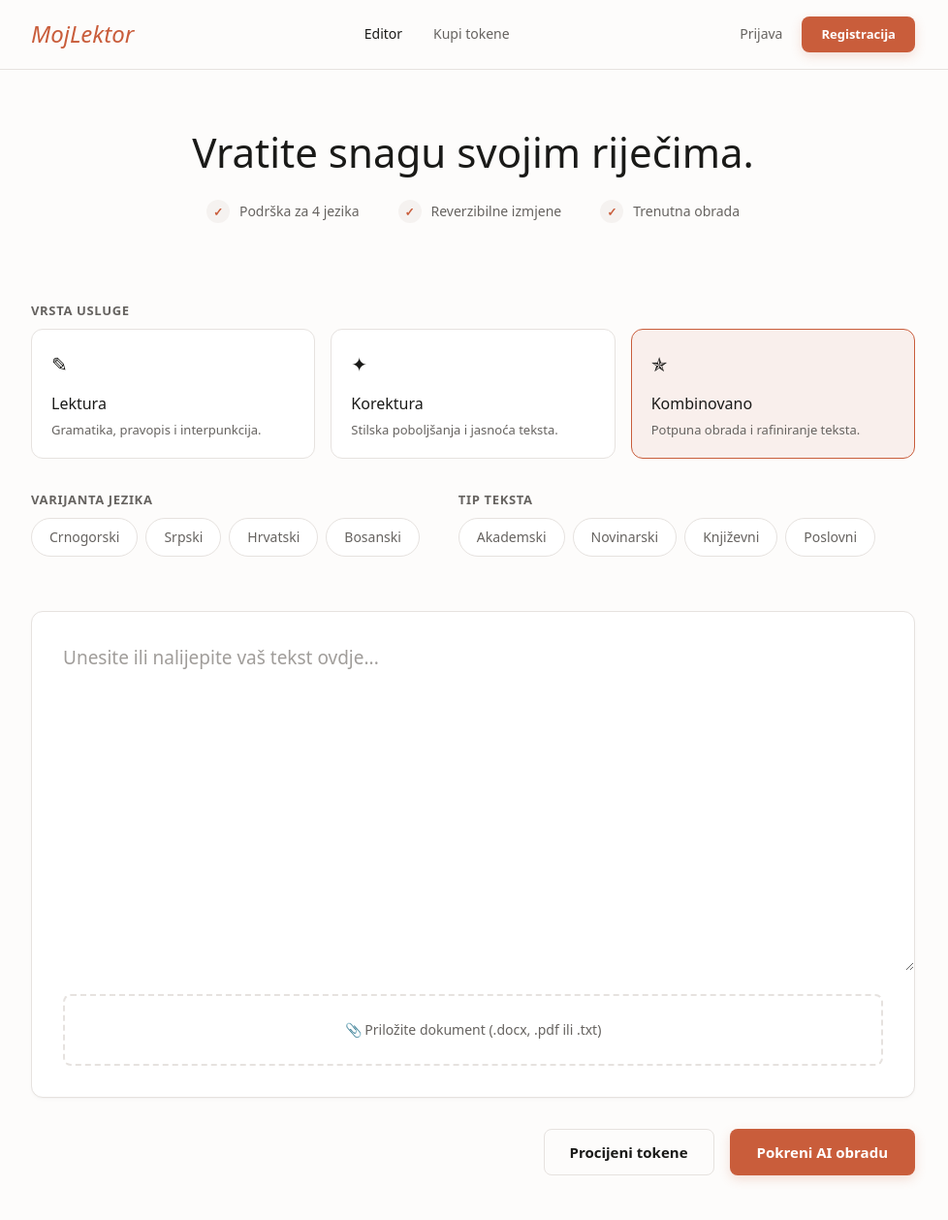
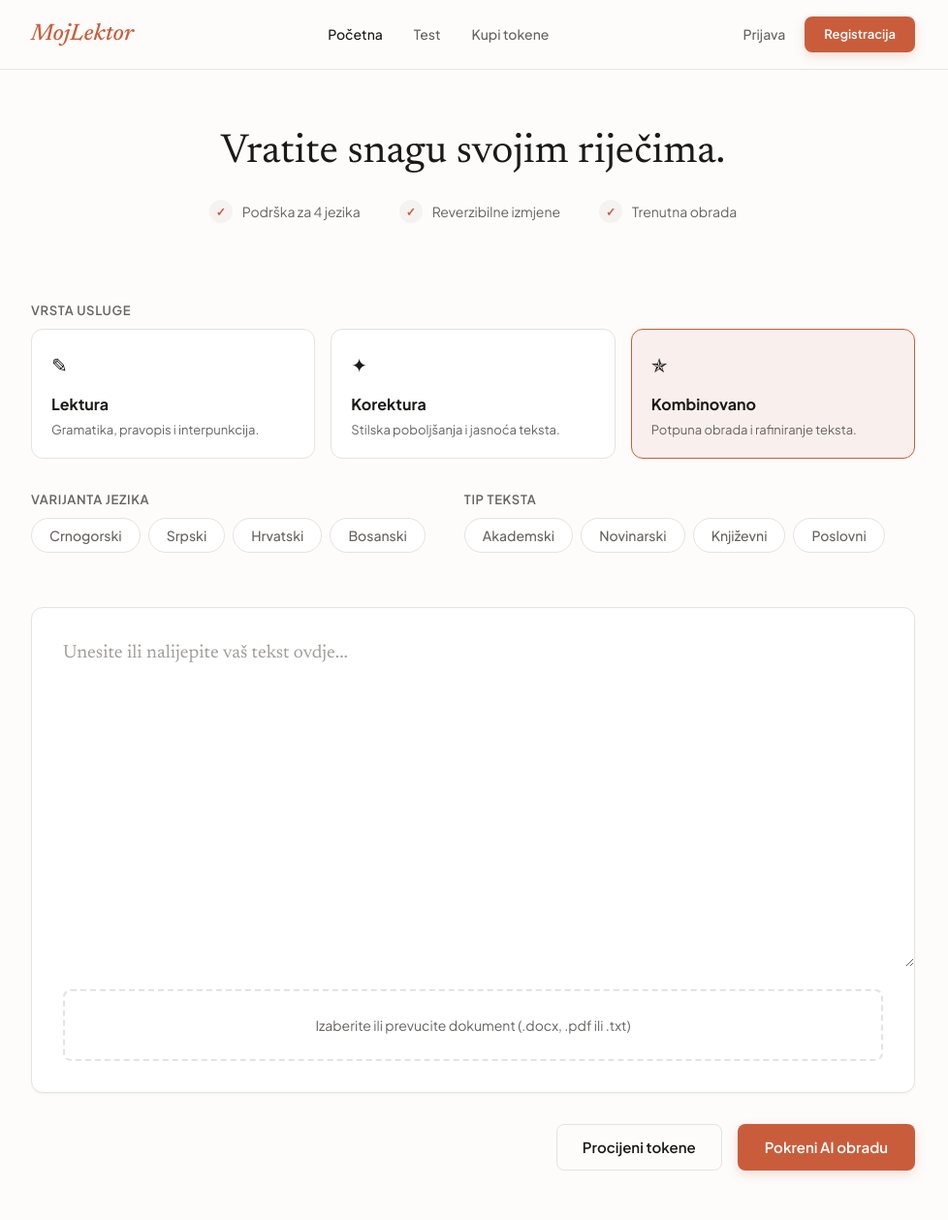
Before and after one commit to Lukaa21/MojLektor, a Next.js app in the folder frontend/: page / in a window 1280 px wide. Shown: the top 1258 px of the page at 97% size, without its empty margins (152-1130 px from the left). Built offline with nearby package versions, Linux system fonts and the light colour scheme; no server answers.

Commit message:
frontend redesign PHASE 3

```diff
--- a/frontend/src/app/globals.css
+++ b/frontend/src/app/globals.css
@@ -16,8 +16,8 @@
   --success-bg: #E9F0E8;
   --error: #A02C2C;
   --error-bg: #F9EBEB;
-  --font-ui: var(--font-jakarta), 'Plus Jakarta Sans', sans-serif;
-  --font-serif: var(--font-newsreader), 'Newsreader', serif;
+  --font-ui: 'Plus Jakarta Sans', sans-serif;
+  --font-serif: 'Newsreader', serif;
   --radius-lg: 12px;
   --radius-md: 8px;
   --shadow-sm: 0 2px 4px rgba(0,0,0,0.02), 0 1px 0 rgba(0,0,0,0.02);
@@ -78,7 +78,7 @@ body {
 /* --- Chips --- */
 .chip-group { display: flex; gap: 8px; margin-bottom: 24px; flex-wrap: wrap; }
 .chip {
-  padding: 8px 18px; border-radius: 99px; background: white;
+  padding: 6px 18px; border-radius: 99px; background: white;
   border: 1.5px solid var(--border-light); font-size: 14px; font-weight: 500;
   color: var(--text-muted); cursor: pointer; font-family: inherit;
   transition: all 0.3s var(--ease);
@@ -95,7 +95,7 @@ body {
 }
 .service-card:hover { border-color: var(--text-ghost); }
 .service-card.active { border-color: var(--accent); background: var(--accent-soft); }
-.service-card h3 { font-size: 16px; margin-bottom: 4px; }
+.service-card h3 { font-size: 16px; margin-bottom: 4px; font-weight: bold; }
 .service-card p { font-size: 13px; color: var(--text-muted); line-height: 1.4; margin: 0; }
 .service-icon { margin-bottom: 12px; display: block; font-size: 20px; }
 
@@ -138,8 +138,8 @@ body {
   padding: 4px 10px; border-radius: 4px; font-size: 12px;
   font-weight: 700; text-transform: uppercase; display: inline-block;
 }
-.status-badge.success { color: var(--success); background: var(--success-bg); }
-.status-badge.error { color: var(--error); background: var(--error-bg); }
+.status-badge.success { color: var(--success); }
+.status-badge.error { color: var(--error); }
 
 /* --- Diff Result --- */
 .result-section { margin-bottom: var(--section-gap); }
--- a/frontend/src/app/page.tsx
+++ b/frontend/src/app/page.tsx
@@ -70,6 +70,7 @@ export default function Home() {
   const [isAuthChecking, setIsAuthChecking] = useState(true);
   const [error, setError] = useState<string | null>(null);
   const [inputConflictWarning, setInputConflictWarning] = useState<string | null>(null);
+  const [isDragging, setIsDragging] = useState(false);
 
   const trimmedText = useMemo(() => rawText.trim(), [rawText]);
 
@@ -426,12 +427,31 @@ export default function Home() {
           />
           <div
             className="upload-zone"
+            style={isDragging ? {
+              borderColor: "var(--text-ghost)",
+              background: "var(--bg-card)",
+              color: "var(--text-main)",
+            } : undefined}
             onClick={() => {
               if (trimmedText) {
                 setInputConflictWarning(conflictMessage);
                 return;
               }
               fileInputRef.current?.click();
+            }}
+            onDragEnter={(e) => { e.preventDefault(); e.stopPropagation(); setIsDragging(true); }}
+            onDragOver={(e) => { e.preventDefault(); e.stopPropagation(); }}
+            onDragLeave={(e) => { e.preventDefault(); e.stopPropagation(); setIsDragging(false); }}
+            onDrop={(e) => {
+              e.preventDefault();
+              e.stopPropagation();
+              setIsDragging(false);
+              if (trimmedText) {
+                setInputConflictWarning(conflictMessage);
+                return;
+              }
+              const droppedFile = e.dataTransfer.files?.[0] ?? null;
+              handleFileChange(droppedFile);
             }}
           >
             <input
@@ -466,7 +486,7 @@ export default function Home() {
                 </button>
               </span>
             ) : (
-              <span>📎 Priložite dokument (.docx, .pdf ili .txt)</span>
+              <span>Izaberite ili prevucite dokument (.docx, .pdf ili .txt)</span>
             )}
           </div>
         </div>
--- a/frontend/src/app/test/page.tsx
+++ b/frontend/src/app/test/page.tsx
@@ -111,7 +111,7 @@ export default function TestPage() {
           textAlign: "center",
         }}
       >
-        Demo režim – testirajte funkcionalnost bez obrade stvarnog teksta.
+        Demo režim – testirajte funkcionalnost bez potrošnje tokena.
       </div>
 
       {/* Section 1 — Intro */}
--- a/frontend/src/components/EstimateDisplay.tsx
+++ b/frontend/src/components/EstimateDisplay.tsx
@@ -59,7 +59,7 @@ export const EstimateDisplay = ({
         </div>
       )}
       <div className="est-row" style={{ borderTop: "1px solid var(--border-light)", paddingTop: 12, marginTop: 8 }}>
-        <span className="est-label" style={{ fontWeight: 600, color: "var(--text-main)" }}>Status</span>
+        <span className="est-label">Status</span>
         <span className={`status-badge ${canProcess ? "success" : "error"}`}>
           {canProcess ? "Dovoljno tokena" : "Nedovoljno tokena"}
         </span>
--- a/frontend/src/components/Navbar.tsx
+++ b/frontend/src/components/Navbar.tsx
@@ -8,7 +8,8 @@ import type { AuthUser, TokenBalanceResponse } from "../lib/api";
 import { useTokenBalance } from "../context/TokenBalanceContext";
 
 const navLinks = [
-  { name: "Editor", href: "/" },
+  { name: "Početna", href: "/" },
+  { name: "Test", href: "/test" },
   { name: "Kupi tokene", href: "/buy-tokens" },
 ];
 
@@ -121,13 +122,19 @@ export const Navbar = () => {
         <div style={{ display: "flex", alignItems: "center", gap: 20 }}>
           {user ? (
             <>
-              <Link
-                href="/buy-tokens"
+              <div
                 className="token-badge"
-                style={{ textDecoration: "none" }}
+                style={{
+                  textDecoration: "none",
+                  color: "var(--accent)",
+                  padding: "6px 12px",
+                  borderRadius: 99,
+                  fontWeight: 700,
+                  fontSize: 13,
+                }}
               >
                 {balance ?? user.tokenBalance} TOKENS
-              </Link>
+              </div>
               <button
                 type="button"
                 onClick={handleLogout}
```
